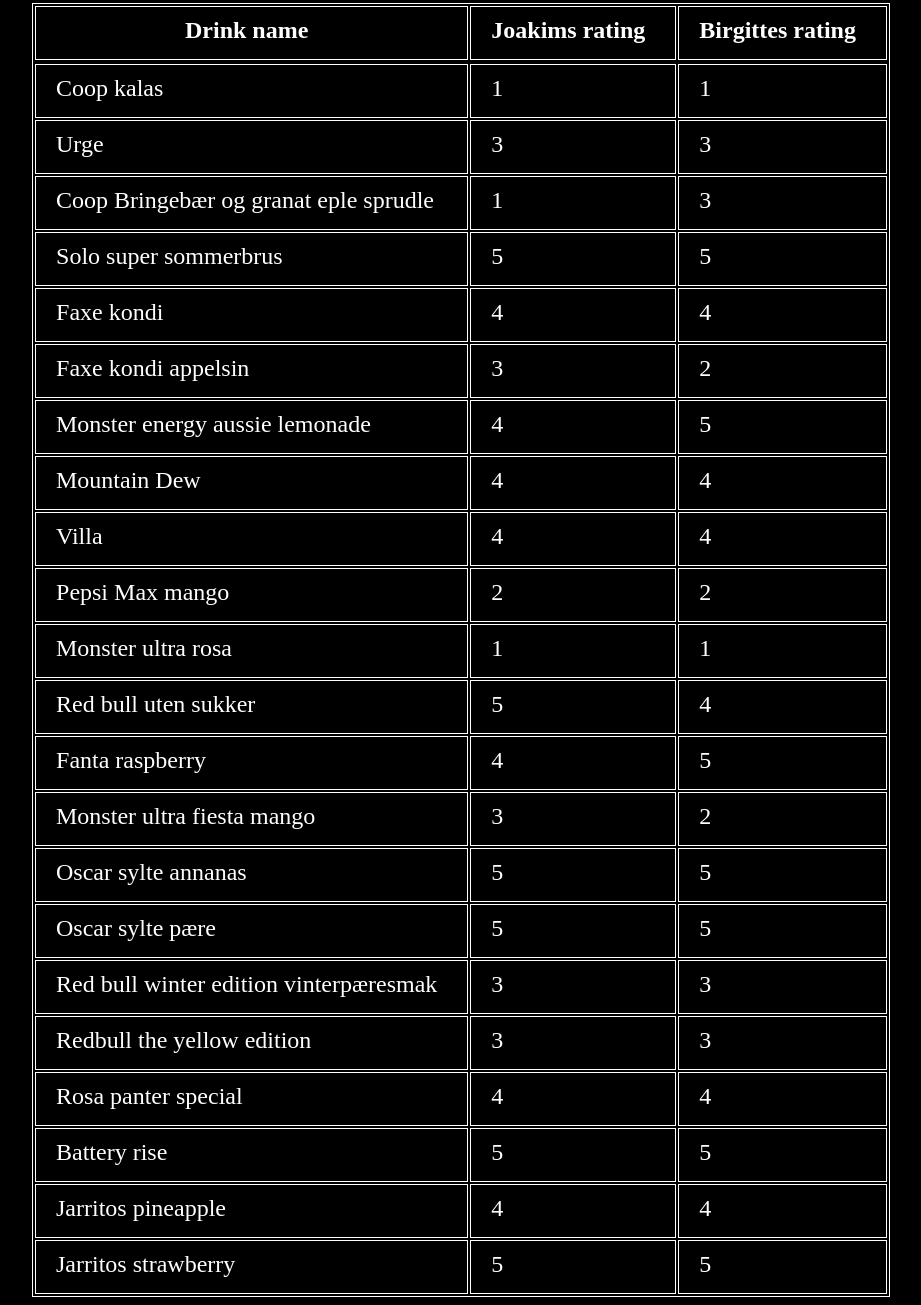
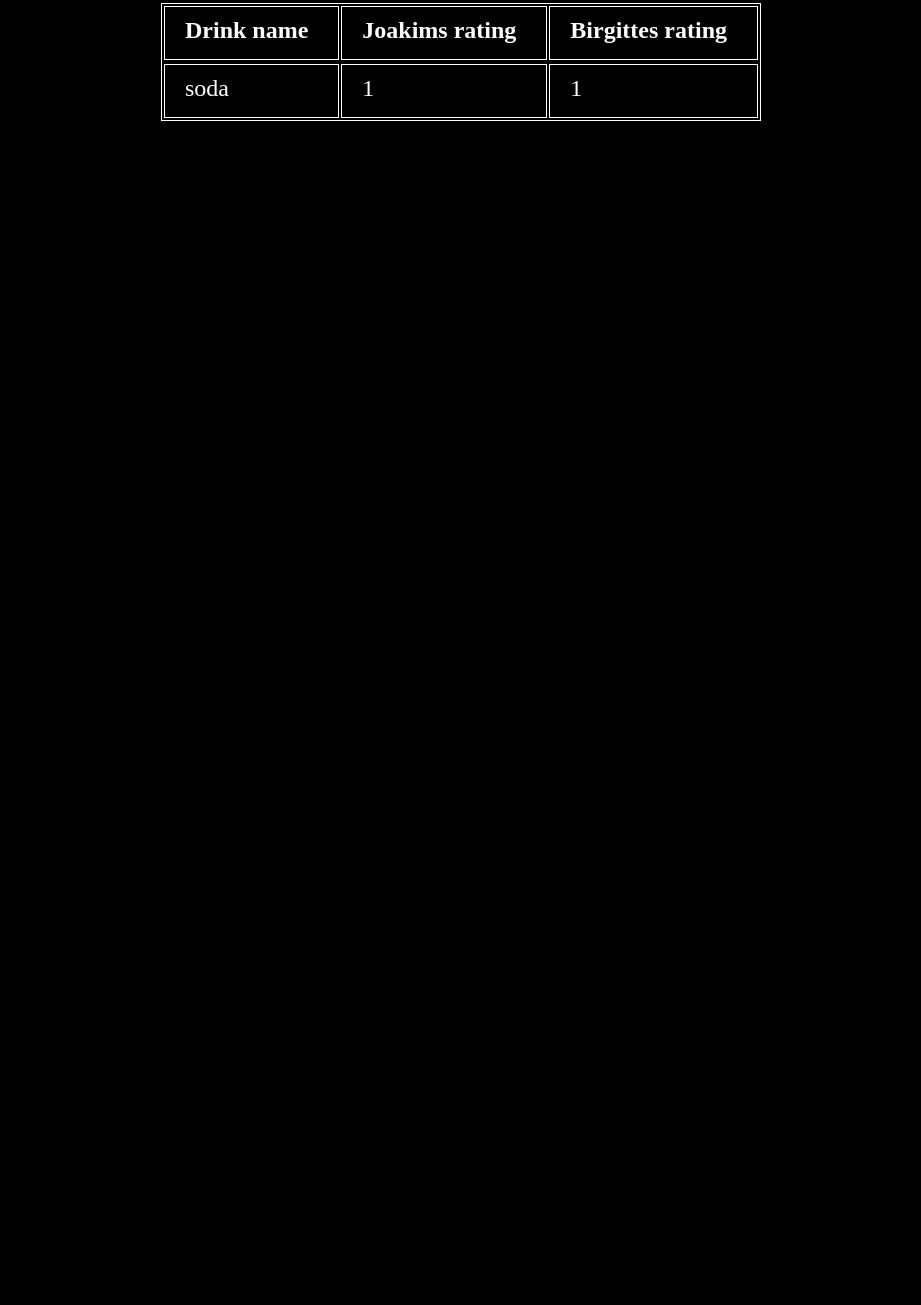
Before and after one commit to MikAoJk/christmas-soda-ratings-2023, a plain HTML site: page index.html in a window 1280 px wide. Shown: the part 165-1470 px from the top of the page, without its empty margins (179-1100 px from the left). After the commit the page ends 800 px from the top, so only its background shows below. Drawn offline with Linux system fonts and the light colour scheme.

Commit message:
Update index.html

```diff
--- a/index.html
+++ b/index.html
@@ -2,11 +2,11 @@
 <html lang="en">
 <head>
     <link rel="stylesheet" href="mystyle.css">
-  <title>Soft drink rating</title>
+  <title>Christmas soda rating</title>
 </head>
 <body>
 <div class="rating-h1">
-    <h1>Soft drink rating</h1>
+    <h1>Christmas soda rating</h1>
 </div>
 <div class="rating">
     <table>
@@ -17,114 +17,9 @@
         </tr>
         <tr>
         <tr>
-            <td>Coop kalas</td>
+            <td>soda</td>
             <td>1</td>
             <td>1</td>
-        </tr>
-        <tr>
-            <td>Urge</td>
-            <td>3</td>
-            <td>3</td>
-        </tr>
-        <tr>
-            <td>Coop Bringebær og granat eple sprudle</td>
-            <td>1</td>
-            <td>3</td>
-        </tr>
-        <tr>
-            <td>Solo super sommerbrus</td>
-            <td>5</td>
-            <td>5</td>
-        </tr>
-        <tr>
-            <td>Faxe kondi</td>
-            <td>4</td>
-            <td>4</td>
-        </tr>
-        <tr>
-            <td>Faxe kondi appelsin</td>
-            <td>3</td>
-            <td>2</td>
-        </tr>
-        <tr>
-            <td>Monster energy aussie lemonade</td>
-            <td>4</td>
-            <td>5</td>
-        </tr>
-        <tr>
-            <td>Mountain Dew</td>
-            <td>4</td>
-            <td>4</td>
-        </tr>
-        <tr>
-            <td>Villa</td>
-            <td>4</td>
-            <td>4</td>
-        </tr>
-        <tr>
-            <td>Pepsi Max mango</td>
-            <td>2</td>
-            <td>2</td>
-        </tr>
-        <tr>
-            <td>Monster ultra rosa</td>
-            <td>1</td>
-            <td>1</td>
-        </tr>
-        <tr>
-            <td>Red bull uten sukker</td>
-            <td>5</td>
-            <td>4</td>
-        </tr>
-        <tr>
-            <td>Fanta raspberry</td>
-            <td>4</td>
-            <td>5</td>
-        </tr>
-        <tr>
-            <td>Monster ultra fiesta mango</td>
-            <td>3</td>
-            <td>2</td>
-        </tr>
-        <tr>
-            <td>Oscar sylte annanas</td>
-            <td>5</td>
-            <td>5</td>
-        </tr>
-        <tr>
-            <td>Oscar sylte pære</td>
-            <td>5</td>
-            <td>5</td>
-        </tr>
-        <tr>
-            <td>Red bull winter edition vinterpæresmak</td>
-            <td>3</td>
-            <td>3</td>
-        </tr>
-        <tr>
-            <td>Redbull the yellow edition</td>
-            <td>3</td>
-            <td>3</td>
-        </tr>
-        <tr>
-            <td>Rosa panter special</td>
-            <td>4</td>
-            <td>4</td>
-        </tr>
-        <tr>
-            <td>Battery rise</td>
-            <td>5</td>
-            <td>5</td>
-        </tr>
-        <tr>
-            <td>Jarritos pineapple</td>
-            <td>4</td>
-            <td>4</td>
-        </tr>
-        <tr>
-            <td>Jarritos strawberry</td>
-            <td>5</td>
-            <td>5</td>
         </tr>
     </table>
 </div>
```
